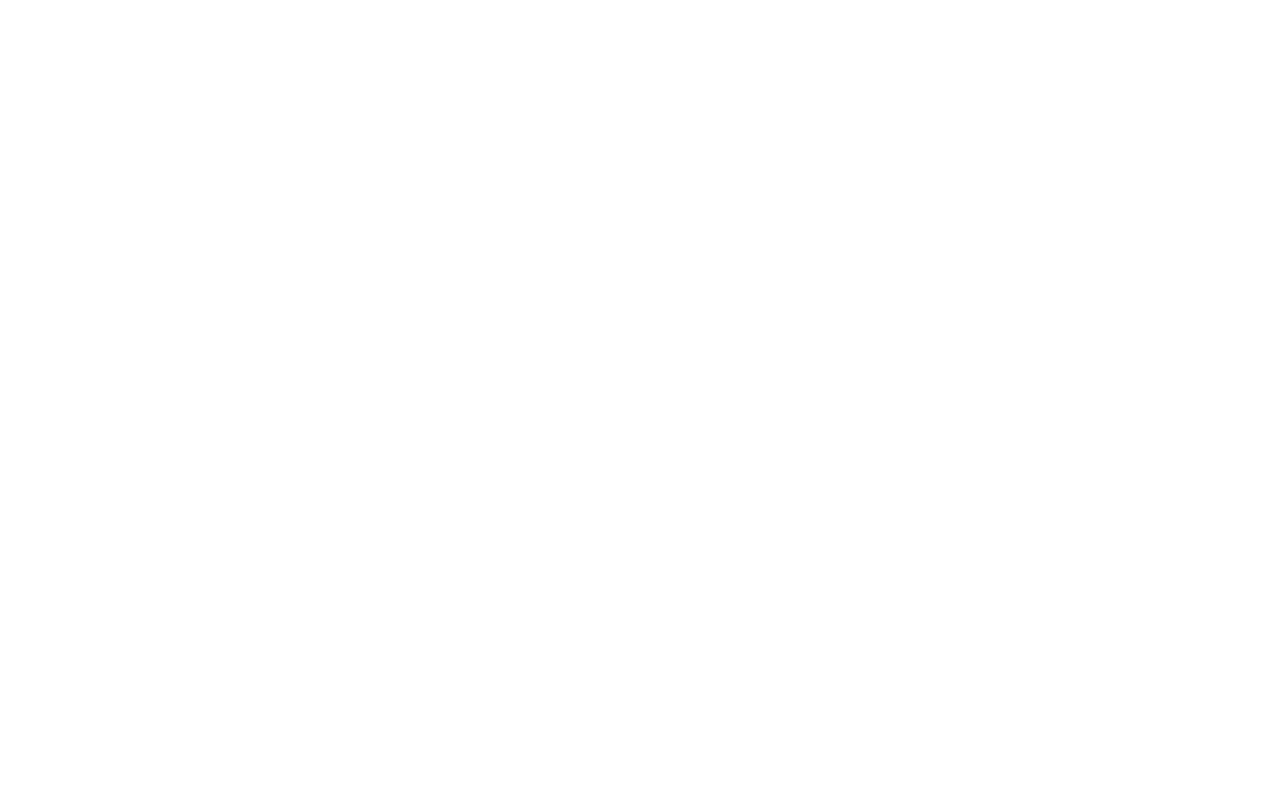
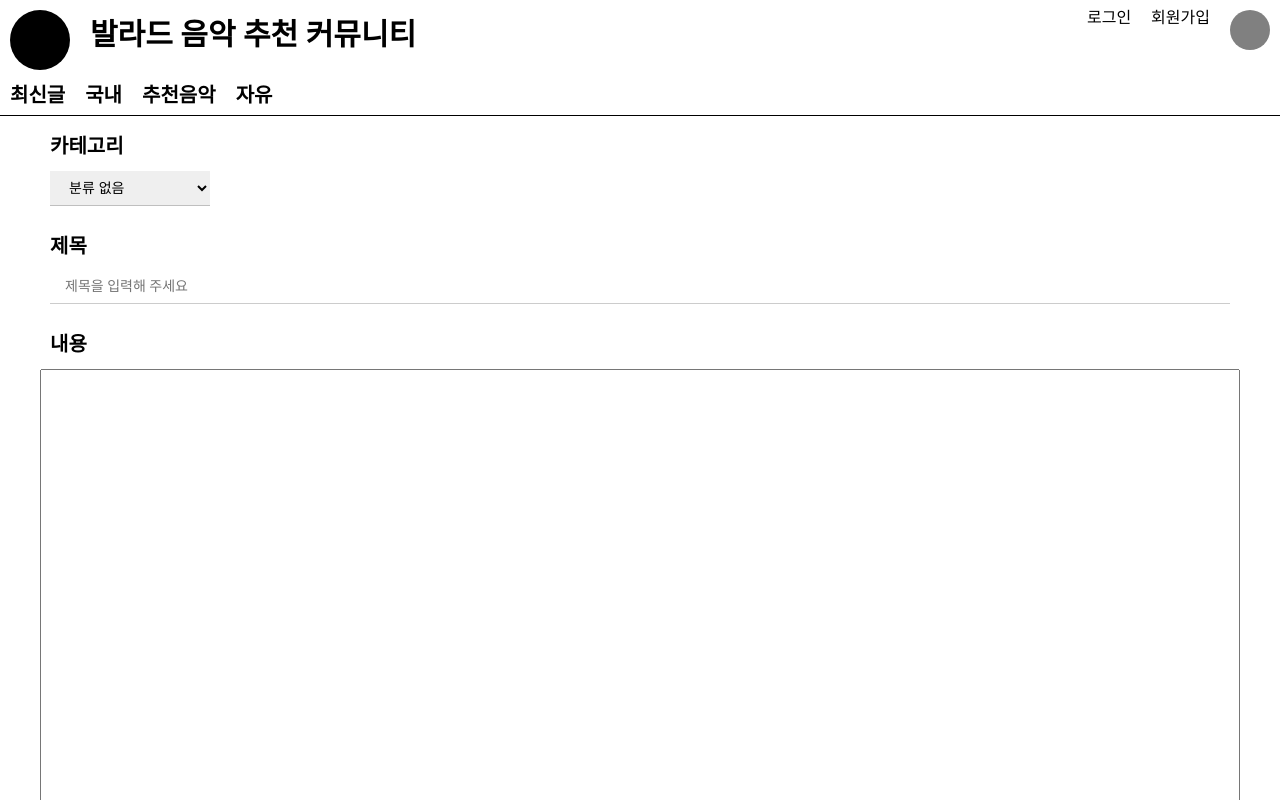
Before and after one commit to B03-group/Ballad-Community, a React (Vite) app: page /write in a window 1280 px wide. Before the commit this address had no page. Shown: the top 800 px of the page. Built offline with nearby package versions, Linux system fonts and the light colour scheme.

Commit message:
Revert "Revert "Fe/update/#11""

```diff
--- /dev/null
+++ b/src/components/Write/WriteForm.jsx
@@ -0,0 +1,98 @@
+import styled from 'styled-components';
+
+function WriteForm() {
+  return (
+    <StFormWrapper>
+      <StCategoryWrapper>
+        <StLabel>카테고리</StLabel>
+        <StCategorySelect>
+          <option value="">분류 없음</option>
+          <option value="recent">최신 글</option>
+          <option value="domestic">국내</option>
+          <option value="recommend">추천 음악</option>
+          <option value="free">자유</option>
+        </StCategorySelect>
+      </StCategoryWrapper>
+      <StTitleWrapper>
+        <StLabel>제목</StLabel>
+        <StTitleInput placeholder="제목을 입력해 주세요" />
+      </StTitleWrapper>
+      <StContentWrapper>
+        <StLabel>내용</StLabel>
+        <StContentTextArea />
+      </StContentWrapper>
+      <StBtnWrapper>
+        <StAddBtn>등록</StAddBtn>
+      </StBtnWrapper>
+    </StFormWrapper>
+  );
+}
+
+export default WriteForm;
+
+const StFormWrapper = styled.form`
+  margin-top: 10px;
+`;
+
+const StCategoryWrapper = styled.div`
+  display: flex;
+  flex-direction: column;
+  margin-bottom: 30px;
+  gap: 15px;
+
+  max-width: 170px;
+`;
+
+const StLabel = styled.label`
+  margin-left: 10px;
+  font-size: 20px;
+  font-weight: 600;
+`;
+
+const StCategorySelect = styled.select`
+  margin-left: 10px;
+  padding: 8px 15px;
+  border: none;
+  border-bottom: 1px solid rgba(0, 0, 0, 0.2);
+
+  font-size: 14px;
+  min-width: 140px;
+`;
+
+const StTitleWrapper = styled.div`
+  display: flex;
+  flex-direction: column;
+  margin-bottom: 30px;
+  gap: 15px;
+`;
+
+const StTitleInput = styled.input`
+  all: unset;
+  margin-left: 10px;
+  margin-right: 10px;
+  padding: 8px 15px;
+  border-bottom: 1px solid rgba(0, 0, 0, 0.2);
+  min-width: 140px;
+  font-size: 14px;
+  color: rgb(58, 58, 58);
+`;
+
+const StContentWrapper = styled.div`
+  display: flex;
+  flex-direction: column;
+  margin-bottom: 20px;
+  gap: 15px;
+`;
+
+const StContentTextArea = styled.textarea`
+  padding: 15px 10px;
+  font-size: 14px;
+  height: 500px;
+`;
+
+const StBtnWrapper = styled.div`
+  display: flex;
+  justify-content: end;
+`;
+
+const StAddBtn = styled.button``;
--- /dev/null
+++ b/src/pages/Write.jsx
@@ -0,0 +1,16 @@
+import styled from "styled-components";
+import WriteForm from "../components/Write/WriteForm";
+
+function Write() {
+  return <StMainWrapper>
+    <WriteForm />
+  </StMainWrapper>;
+}
+
+export default Write;
+
+const StMainWrapper = styled.main`
+  margin: 0 auto;
+  max-width: 1200px;
+  padding: 10px;
+`;
--- a/src/shared/Router.jsx
+++ b/src/shared/Router.jsx
@@ -3,6 +3,7 @@
 import Board from '../pages/Board';
 import Detail from '../pages/Detail';
 import Home from '../pages/Home';
+import Write from '../pages/Write';
 
 const Router = () => {
   return (
@@ -13,6 +14,7 @@
             <Route path="/" element={<Home />} />
             <Route path="/board/:category" element={<Board />} />
             <Route path="/board/:category/:detailId" element={<Detail />} />
+            <Route path="/write" element={<Write />} />
           </Route>
         </Routes>
       </BrowserRouter>
```
